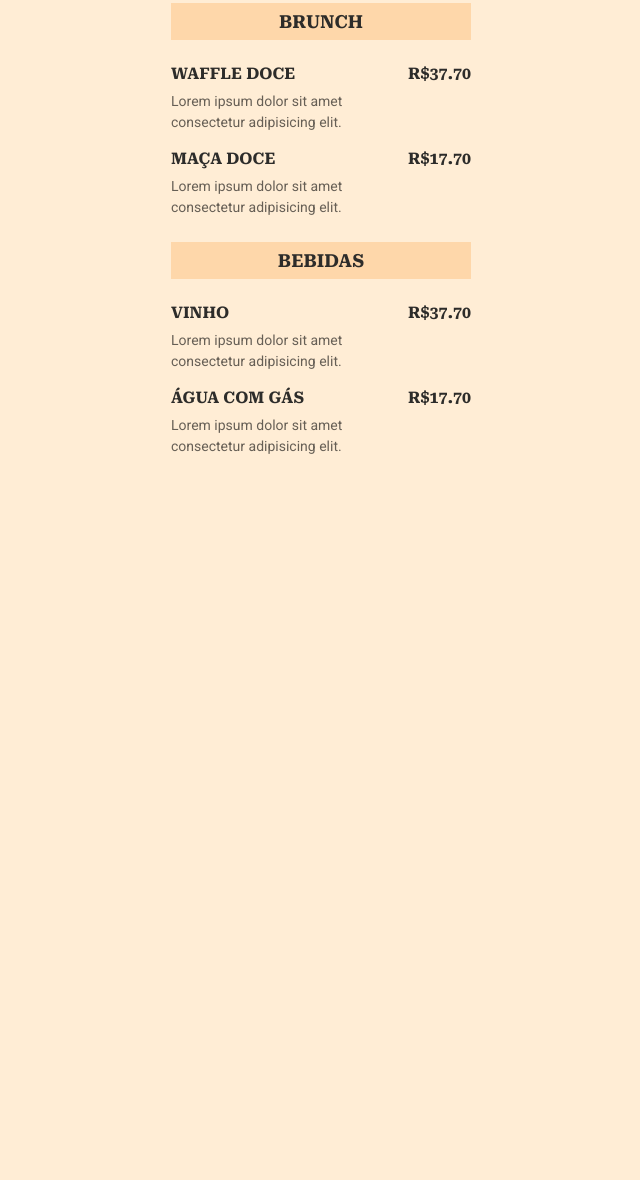
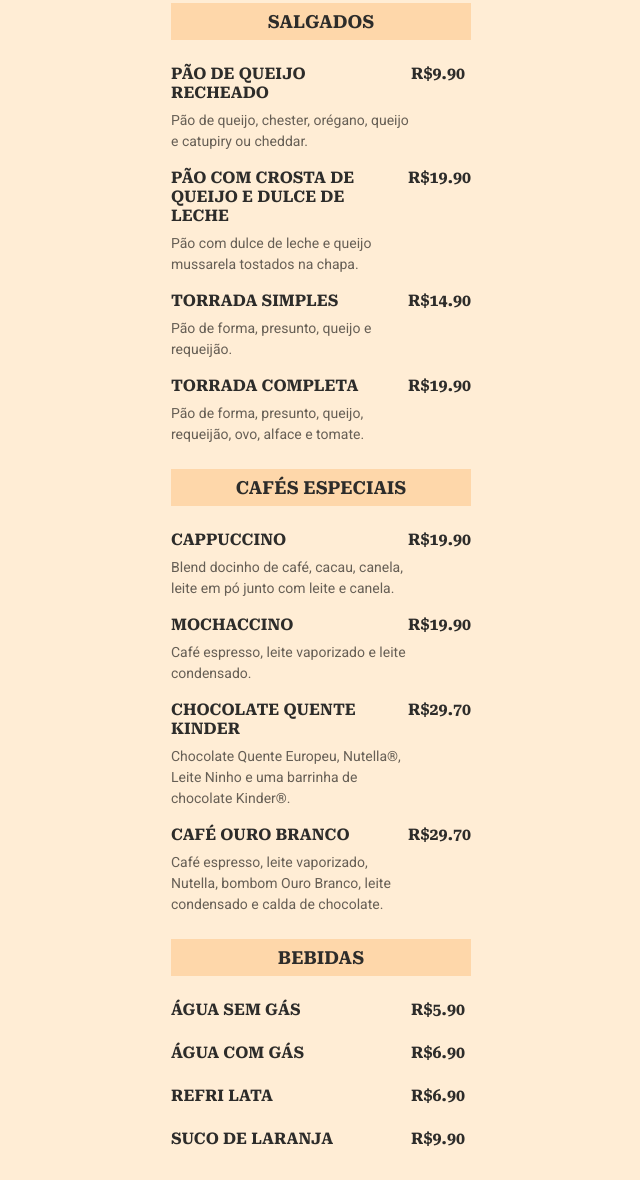
Before and after one commit to VagnerNerves/maratona-explorer-3.0, a plain HTML site: page index.html in a window 1280 px wide. Shown: the part 114-1294 px from the top of the page, without its empty margins (319-959 px from the left). Before the commit the page ends 800 px from the top, so only its background shows below. Drawn offline with Linux system fonts and the light colour scheme; a web font is replaced by a local one.

Commit message:
Ajustado os itens do cardápio.

```diff
--- a/index.html
+++ b/index.html
@@ -17,34 +17,120 @@
     </header>
 
     <section>
-      <h2>Brunch</h2>
+      <h2>Salgados</h2>
 
       <ul>
         <li>
           <div class="details">
-            <h3>Waffle Doce</h3>
+            <h3>PÃO DE QUEIJO RECHEADO</h3>
             <p class="description">
-              Lorem ipsum dolor sit amet consectetur adipisicing elit.
+              Pão de queijo, chester, orégano, queijo e catupiry ou cheddar.
             </p>
           </div>
 
           <strong class="price">
-            R$37.70
+            R$9.90
           </strong>
         </li>
 
         <li>
           <div class="details">
-            <h3>Maça Doce</h3>
+            <h3>PÃO COM CROSTA DE QUEIJO E DULCE DE LECHE</h3>
             <p class="description">
-              Lorem ipsum dolor sit amet consectetur adipisicing elit.
+              Pão com dulce de leche e queijo mussarela tostados na chapa.
             </p>
           </div>
 
           <strong class="price">
-            R$17.70
+            R$19.90
           </strong>
         </li>
+
+        <li>
+          <div class="details">
+            <h3>TORRADA SIMPLES</h3>
+            <p class="description">
+              Pão de forma, presunto, queijo e requeijão.
+            </p>
+          </div>
+
+          <strong class="price">
+            R$14.90
+          </strong>
+        </li>
+
+        <li>
+          <div class="details">
+            <h3>TORRADA COMPLETA</h3>
+            <p class="description">
+              Pão de forma, presunto, queijo, requeijão, ovo, alface e tomate.
+            </p>
+          </div>
+
+          <strong class="price">
+            R$19.90
+          </strong>
+        </li>
+      </ul>
+    </section>
+
+    <section>
+      <h2>CAFÉS ESPECIAIS</h2>
+
+      <ul>
+        <li>
+          <div class="details">
+            <h3>CAPPUCCINO</h3>
+            <p class="description">
+              Blend docinho de café, cacau, canela, leite em pó junto com leite e canela.
+            </p>
+          </div>
+
+          <strong class="price">
+            R$19.90
+          </strong>
+        </li>
+
+        <li>
+          <div class="details">
+            <h3>MOCHACCINO</h3>
+            <p class="description">
+              Café espresso, leite vaporizado e leite condensado.
+            </p>
+          </div>
+
+          <strong class="price">
+            R$19.90
+          </strong>
+        </li>
+
+        <li>
+          <div class="details">
+            <h3>CHOCOLATE QUENTE KINDER</h3>
+            <p class="description">
+              Chocolate Quente Europeu, Nutella®, Leite Ninho e uma barrinha de chocolate Kinder®.
+            </p>
+          </div>
+
+          <strong class="price">
+            R$29.70
+          </strong>
+        </li>
+
+        <li>
+          <div class="details">
+            <h3>CAFÉ OURO BRANCO</h3>
+            <p class="description">
+              Café espresso, leite vaporizado, Nutella, bombom Ouro Branco, leite condensado e calda de chocolate.
+            </p>
+          </div>
+
+          <strong class="price">
+            R$29.70
+          </strong>
+        </li>
+
+
       </ul>
     </section>
 
@@ -54,27 +140,41 @@
       <ul>
         <li>
           <div class="details">
-            <h3>Vinho</h3>
-            <p class="description">
-              Lorem ipsum dolor sit amet consectetur adipisicing elit.
-            </p>
+            <h3>ÁGUA SEM GÁS</h3>
           </div>
 
           <strong class="price">
-            R$37.70
+            R$5.90
           </strong>
         </li>
 
         <li>
           <div class="details">
-            <h3>Água com gás</h3>
-            <p class="description">
-              Lorem ipsum dolor sit amet consectetur adipisicing elit.
-            </p>
+            <h3>ÁGUA COM GÁS</h3>
           </div>
 
           <strong class="price">
-            R$17.70
+            R$6.90
+          </strong>
+        </li>
+
+        <li>
+          <div class="details">
+            <h3>REFRI LATA</h3>
+          </div>
+
+          <strong class="price">
+            R$6.90
+          </strong>
+        </li>
+
+        <li>
+          <div class="details">
+            <h3>SUCO DE LARANJA</h3>
+          </div>
+
+          <strong class="price">
+            R$9.90
           </strong>
         </li>
       </ul>
--- a/style.css
+++ b/style.css
@@ -31,7 +31,8 @@ header {
 }
 
 header,
-section {
+section,
+footer {
   max-width: 300px;
   margin: 0 auto;
 }
@@ -71,14 +72,17 @@ section h2 {
 ul li {
   margin-bottom: 16px;
   display: flex;
+  flex-direction: row;
 }
 
 li .details {
   max-width: 240px;
+  flex: 1;
 }
 
 .details h3 {
   margin-bottom: 8px;
+  margin-right: 8px;
   font-size: 16px;
   line-height: 19px;
 }
```
